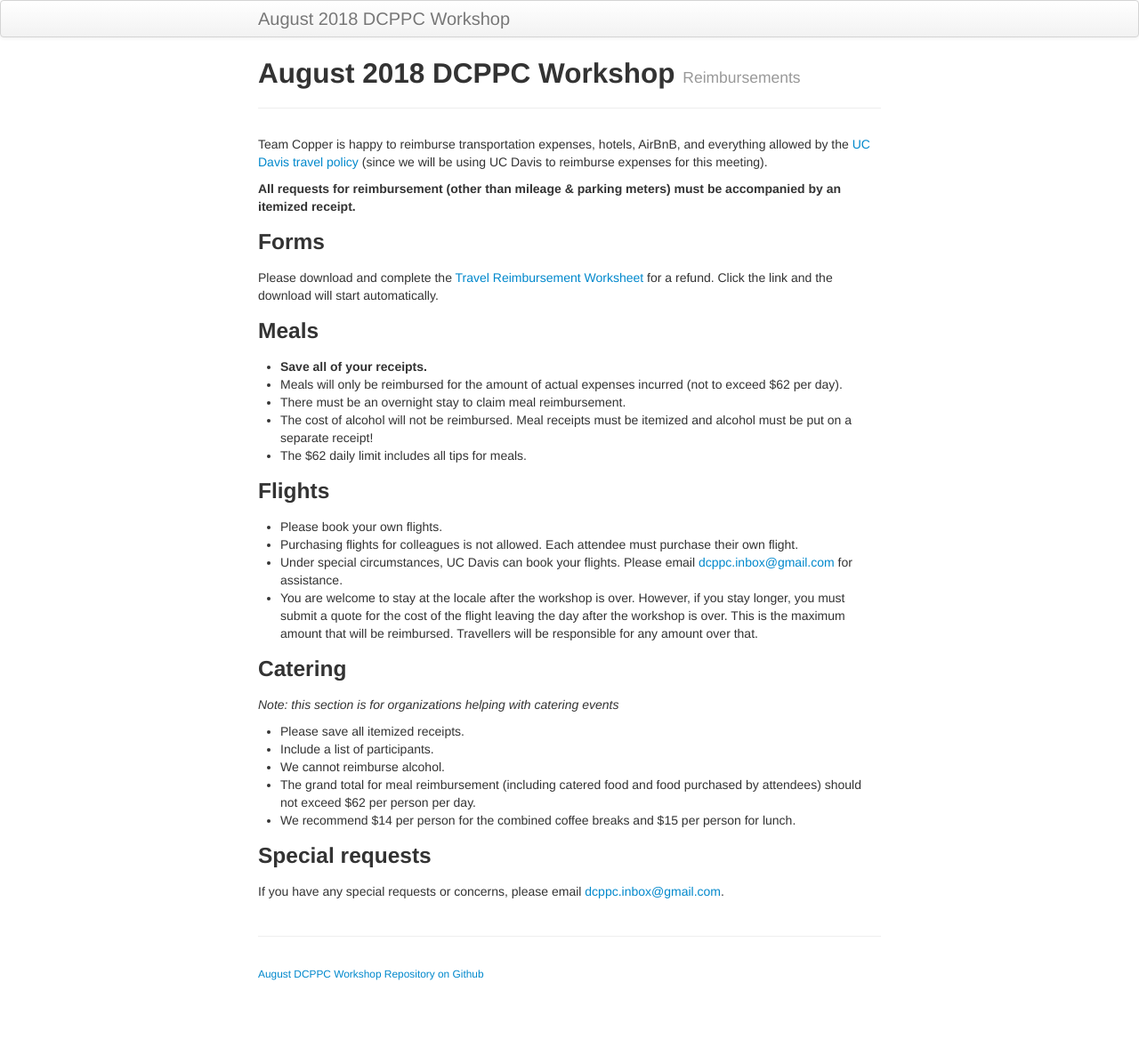
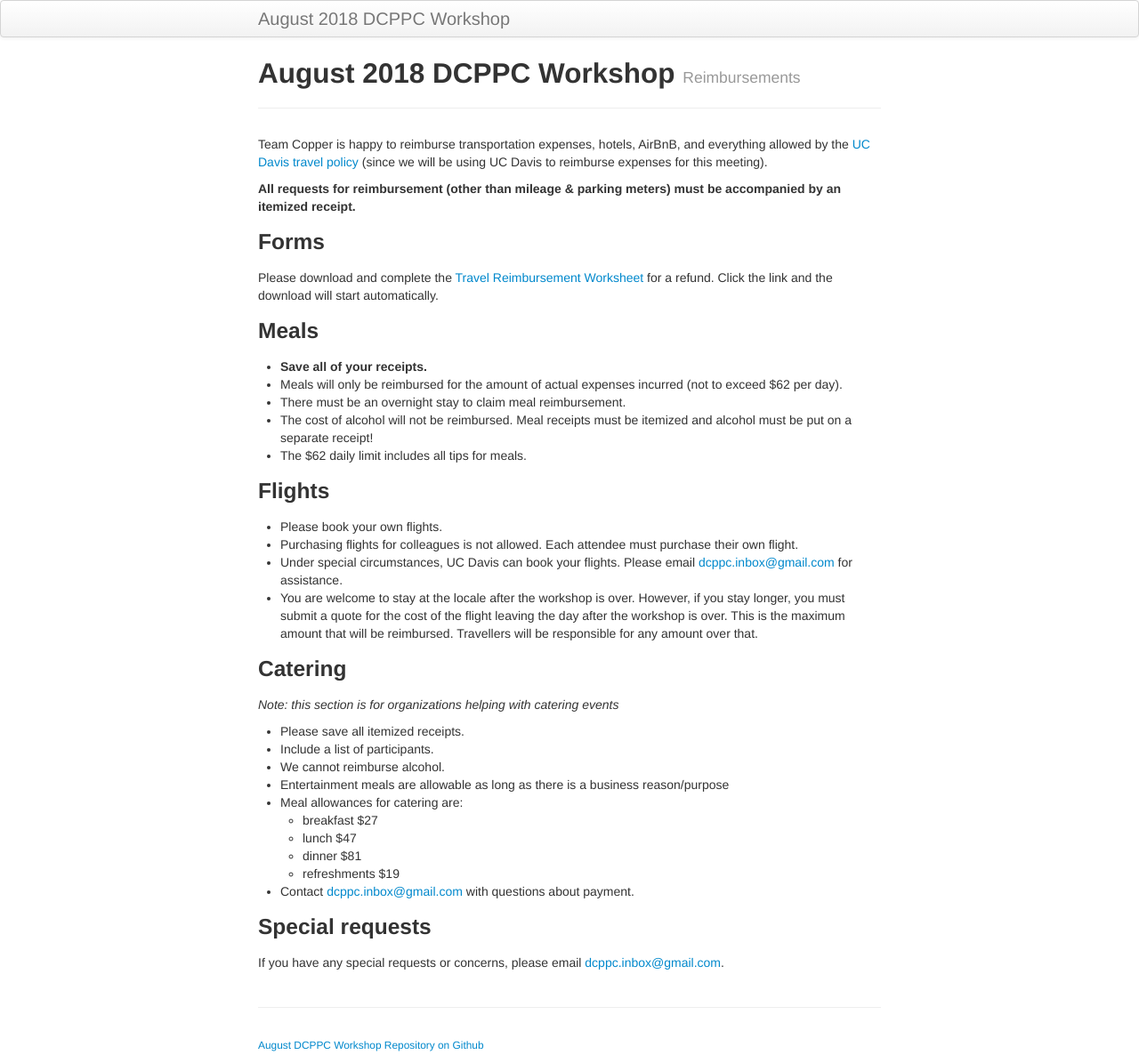
Before and after one commit to dcppc/2018-august-workshop, a Jekyll site: the page built from docs/reimbursements.md, in a window 1280 px wide. Shown: the whole page at 89% size. Built offline with Jekyll 4.4.1, drawn with Linux system fonts in a browser that asks for light colours; before the commit the page ends 1115 px from its top, so only the background shows below that.

Commit message:
update catering limits

```diff
--- a/docs/reimbursements.md
+++ b/docs/reimbursements.md
@@ -32,8 +32,13 @@ _Note: this section is for organizations helping with catering events_
 - Please save all itemized receipts.
 - Include a list of participants.
 - We cannot reimburse alcohol.
-- The grand total for meal reimbursement (including catered food and food purchased by attendees) should not exceed $62 per person per day.
-- We recommend $14 per person for the combined coffee breaks and $15 per person for lunch.
+- Entertainment meals are allowable as long as there is a business reason/purpose
+- Meal allowances for catering are:
+	- breakfast $27
+	- lunch $47
+	- dinner $81
+	- refreshments $19
+- Contact <dcppc.inbox@gmail.com> with questions about payment.
 
 ### Special requests
 If you have any special requests or concerns, please email <dcppc.inbox@gmail.com>.
```
